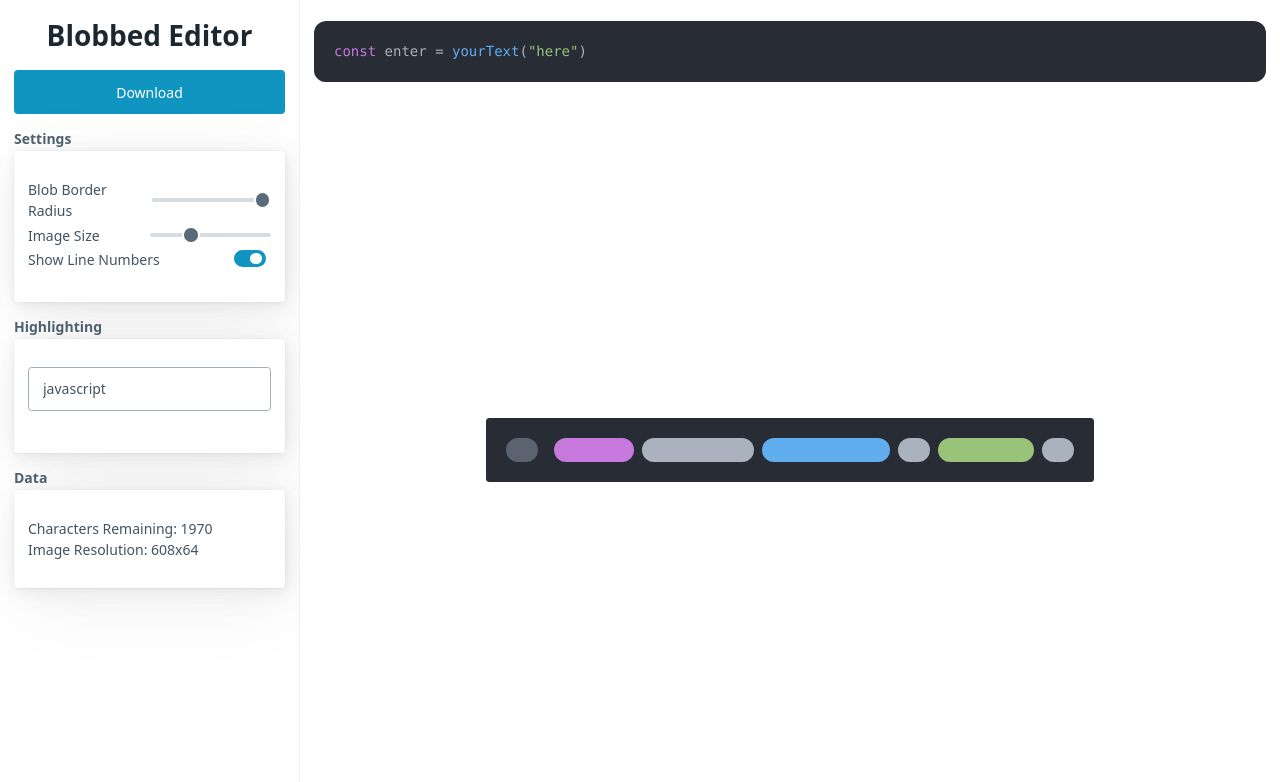
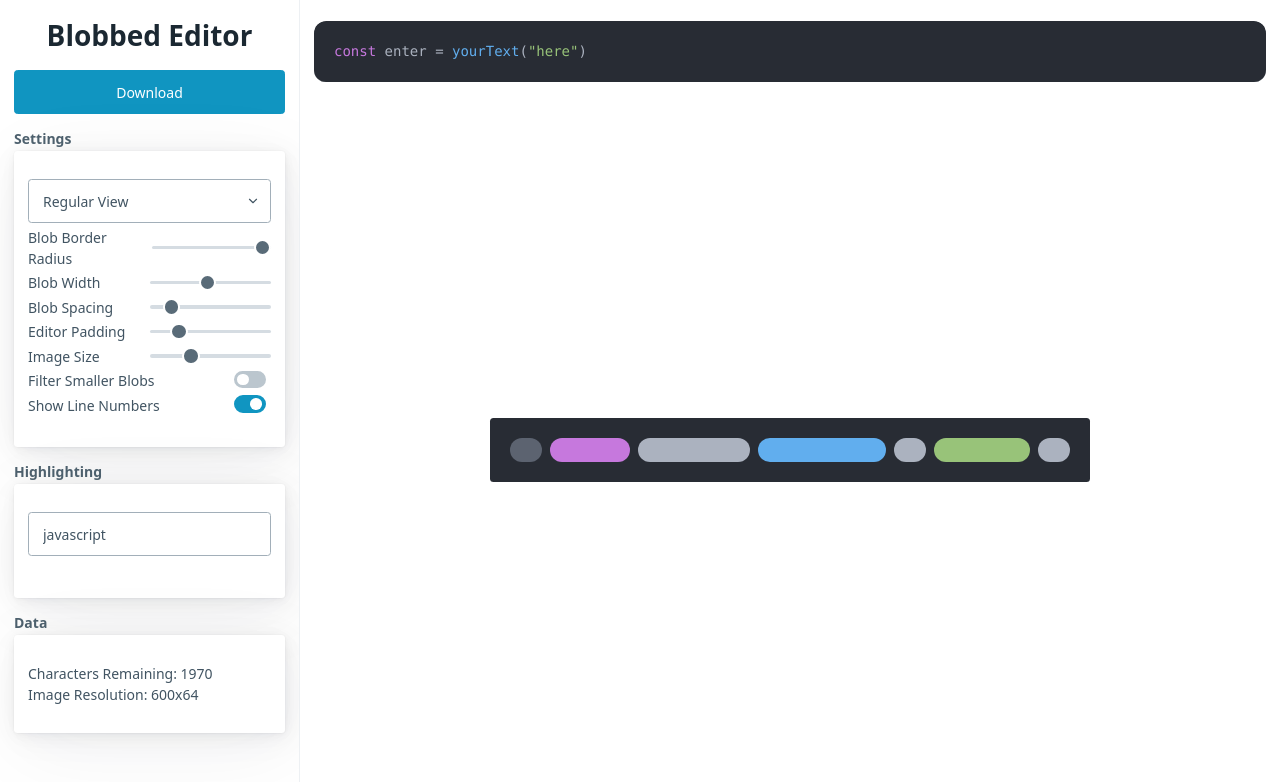
Before and after one commit to BrettOrmsby/blobbed-editor, a Vue app: page / in a window 1280 px wide. Shown: the top 782 px of the page. Built offline with nearby package versions, Linux system fonts and the light colour scheme.

Commit message:
window view, more settings and no spellcheck

```diff
--- a/package.json
+++ b/package.json
@@ -9,9 +9,11 @@
   },
   "dependencies": {
     "core-js": "^3.8.3",
+    "feather-icons": "^4.29.0",
     "highlight.js": "^11.6.0",
     "html2canvas": "^1.4.1",
-    "vue": "^3.2.13"
+    "vue": "^3.2.13",
+    "vue-feather": "^2.0.0"
   },
   "devDependencies": {
     "@babel/core": "^7.12.16",
--- a/src/App.vue
+++ b/src/App.vue
@@ -15,6 +15,14 @@
       <button v-else @click="downloadImage()">Download</button>
       <h6 class="subheading">Settings</h6>
       <article>
+        <select
+          v-model="settings.type"
+          style="margin-bottom: calc(var(--spacing) * 0.25)"
+        >
+          <option value="regular" selected>Regular View</option>
+          <option value="app">App Icon View</option>
+          <option value="window">Window View</option>
+        </select>
         <label for="blobBorderRadius"
           >Blob Border Radius
           <input
@@ -26,6 +34,39 @@
             id="blobBorderRadius"
           />
         </label>
+        <label for="blobWidth"
+          >Blob Width
+          <input
+            type="range"
+            min="0.1"
+            max="2"
+            step="0.1"
+            v-model="settings.blobWidth"
+            id="blobWidth"
+          />
+        </label>
+        <label for="blobSpacing"
+          >Blob Spacing
+          <input
+            type="range"
+            min="0"
+            max="2"
+            step="0.05"
+            v-model="settings.blobSpacing"
+            id="blobSpacing"
+          />
+        </label>
+        <label for="editorPadding"
+          >Editor Padding
+          <input
+            type="range"
+            min="0"
+            max="5"
+            step="0.5"
+            v-model="settings.editorPadding"
+            id="editorPadding"
+          />
+        </label>
         <label for="imageSize"
           >Image Size
           <input
@@ -35,6 +76,15 @@
             step="0.5"
             v-model="settings.imageSize"
             id="imageSize"
+          />
+        </label>
+        <label for="filterSmallerBlobs">
+          Filter Smaller Blobs
+          <input
+            role="switch"
+            type="checkbox"
+            v-model="settings.filterSmallerBlobs"
+            id="filterSmallerBlobs"
           />
         </label>
         <label for="showLineNumbers"
@@ -82,11 +132,13 @@ import hljs from "highlight.js";
 import html2canvas from "html2canvas";
 import CodeEditor from "./components/CodeEditor.vue";
 import SearchLang from "./components/SearchLang.vue";
+//import VueFeather from "vue-feather";
 
 export default {
   components: {
     CodeEditor,
     SearchLang,
+    //VueFeather,
   },
   data() {
     return {
@@ -98,8 +150,12 @@ export default {
         language: "javascript",
         blobBorderRadius: 1,
         imageSize: 16,
-        filterSize: 0,
+        blobSpacing: 0.25,
+        blobWidth: 1,
+        editorPadding: 1,
+        filterSmallerBlobs: false,
         showLineNumbers: true,
+        type: "regular",
       },
     };
   },
@@ -188,12 +244,40 @@ export default {
             .split("\n")
             .join("\n<span class='hljs-comment line-number'> </span>");
       }
+      if (this.settings.type === "window") {
+        output =
+          '<div class="window-bar"><span></span><span></span><span></span></div>' +
+          output;
+      }
       outputElement.innerHTML = output;
       outputElement.style.fontSize = this.settings.imageSize + "px";
-      outputElement.querySelectorAll("span").forEach((e) => {
+      outputElement.style.padding = this.settings.editorPadding + "em";
+      //For window type
+      if (this.settings.type === "window") {
+        document.querySelectorAll(".window-bar > span").forEach((e) => {
+          e.classList.toggle("hljs-comment");
+          e.style.backgroundColor = window.getComputedStyle(e).color;
+          e.classList.toggle("hljs-comment");
+        });
+        const windowBar = document.querySelector(".window-bar");
+        windowBar.style.bottom = this.settings.editorPadding + "em";
+        windowBar.style.right = this.settings.editorPadding + "em";
+      }
+      document.querySelectorAll("#output > span").forEach((e) => {
+        if (
+          this.settings.filterSmallerBlobs &&
+          e.innerText.length <= 1 &&
+          !e.classList.contains("line-number") &&
+          !e.classList.contains("indent")
+        ) {
+          e.style.display = "none";
+          return;
+        }
         e.style.backgroundColor = window.getComputedStyle(e).color;
         e.style.borderRadius = this.settings.blobBorderRadius + "em";
-        e.style.width = (e.innerText.length * 1).toString() + "em";
+        e.style.margin = "0.25em " + this.settings.blobSpacing + "em";
+        e.style.width =
+          (e.innerText.length * this.settings.blobWidth).toString() + "em";
         e.innerHTML = "&#8203;";
       });
       document.querySelector(".output-container").style.overflow = "visible";
@@ -255,6 +339,7 @@ article {
   .sidebar {
     height: 100vh;
     overflow-y: auto;
+    overflow-x: hidden;
     width: 300px;
     min-width: auto;
     max-width: auto;
@@ -310,13 +395,21 @@ label {
 [type="range"]::-webkit-slider-runnable-track {
   width: 50% !important;
 }
-.output span {
-  padding: 0 1em;
-  margin: 0.25em;
+.window-bar {
+  position: relative;
+  padding-top: 1em;
+  padding-left: 0.5em;
+}
+.window-bar span {
+  border-radius: 100%;
+  width: 1em;
+  height: 1em;
+  margin-left: 0.5em;
   display: inline-block;
 }
-span.line-number {
-  margin-right: 0.75em;
+.output > span {
+  padding: 0 1em;
+  display: inline-block;
 }
 span.indent {
   color: transparent;
--- a/src/components/CodeEditor.vue
+++ b/src/components/CodeEditor.vue
@@ -36,6 +36,7 @@ modified code from https://github.com/justcaliturner/simple-code-editor
           read_only == true ? false : modelValue === undefined ? true : false
         "
         ref="textarea"
+        spellcheck="false"
         :autofocus="autofocus"
         @input="calcContainerWidth"
         @keydown.tab.prevent.stop="tab"
--- a/src/components/SearchLang.vue
+++ b/src/components/SearchLang.vue
@@ -105,6 +105,7 @@ export default {
       return this.languages.filter((e) => e.includes(this.enteredText));
     },
   },
+  emits: ["changeLang"],
   methods: {
     selectLanguage(lang) {
       this.language = lang;
```
Also changed, not shown: 1 other file (tests, documents, lock files or other folders).
